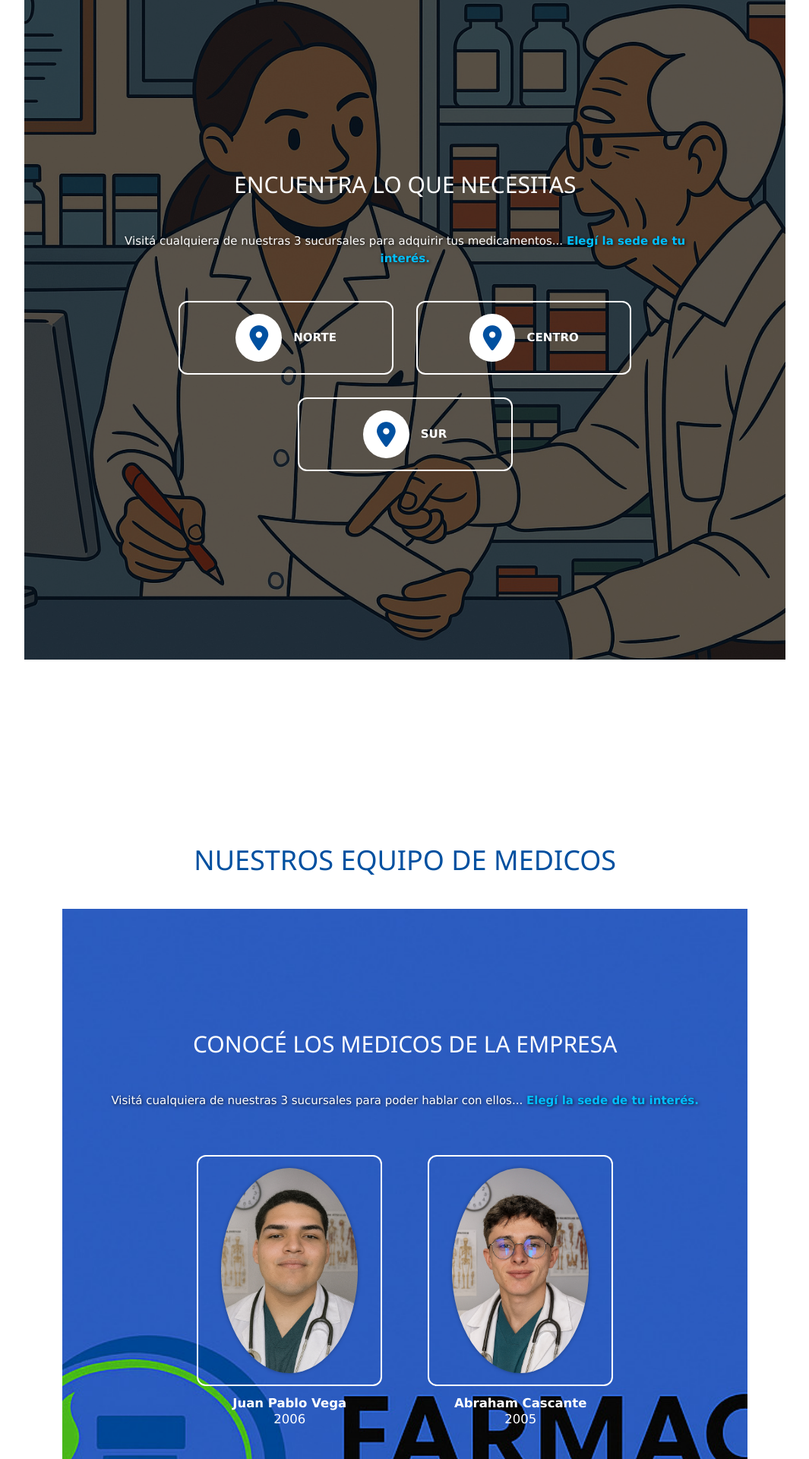
After one commit to Nacho-2010/Cliente-Servidor-Farmacia, a PHP site: page /Cliente-Servidor-Farmacia/Views/Home/quieneSomos.php in a window 1280 px wide. The commit adds this page. Shown: the part 1120-3040 px from the top of the page at 76% size, without its empty margins (190-1255 px from the left). Run offline with PHP 8.4, Linux system fonts and the light colour scheme.

Commit message:
Creacion de Quienes Somos

```diff
--- /dev/null
+++ b/Views/Home/quieneSomos.php
@@ -0,0 +1,141 @@
+<?php
+require_once $_SERVER["DOCUMENT_ROOT"] . '/Cliente-Servidor-Farmacia/Views/layout.php';
+?>
+
+<!DOCTYPE html>
+<html lang="es">
+
+<?php
+añadirCSS(); //<head> con CSS
+?>
+
+<body>
+
+  <?php
+  verheader();
+  ?>
+
+  <?php
+  sidebar();
+  ?>
+
+  <main style="margin-left: 13%">
+
+
+
+    <!-- Sección Hero -->
+    <section class="hero">
+      <div class="hero__container">
+        <div class="image-container">
+          <img src="../assets/Imagenes/quienesomos.jpg" alt="Imagen de pastillas" class="hero__image" />
+        </div>
+        <div class="hero__info">
+          <h1 class="hero__title">Tu <span>salud </span>y la de tus seres queridos es lo más importante.</h1>
+          <p class="hero__legend">¡Estamos acá cuando lo necesités!</p>
+          <div class="hero__btn">
+          </div>
+        </div>
+      </div>
+    </section>
+
+    <!-- Banner decorativo -->
+    <div class="banner">
+      <div class="banner__content"></div>
+    </div>
+
+    <!-- Ubicacion -->
+    <section class="menu">
+      <div class="menu__container">
+        <h1 class="menu__title">Nuestras Sucursales</h1>
+        <div class="menu__content">
+        <section class="booking2">
+                <div class="booking__container">
+                  <h2 class="booking__title">Encuentra lo que necesitas</h2>
+                  <p class="booking__text">
+                    Visitá cualquiera de nuestras 3 sucursales para adquirir tus medicamentos... <span>Elegí la sede de tu
+                      interés.</span>
+                  </p>
+                  <div class="booking__places">
+                    <button class="btn btn__place"><i class="fa-solid fa-location-dot"></i> Norte</button>
+                    <button class="btn btn__place"><i class="fa-solid fa-location-dot"></i> Centro</button>
+                    <button class="btn btn__place"><i class="fa-solid fa-location-dot"></i> Sur</button>
+                  </div>
+                </div>
+              </section>
+        </div>
+         <!-- Nuestro equipo -->
+        <section class="menu">
+          <div class="menu__container">
+            <h1 class="menu__title">Nuestros Equipo de Medicos</h1>
+            <div class="menu__content">
+            <section class="booking3">
+                    <div class="booking__container">
+                      <h2 class="booking__title">Conocé los medicos de la empresa</h2>
+                      <p class="booking__text">
+                        Visitá cualquiera de nuestras 3 sucursales para poder hablar con ellos... <span>Elegí la sede de tu
+                          interés.</span>
+                      </p>
+                      <div class="booking__places2">
+                        <div class="btn-wrapper">
+                            <button class="btn btn__placeD foto-btn">
+                              <img src="../assets/Imagenes/JuanPa.jpg" alt="Foto" class="foto-persona">
+                            </button>
+                            <div class="btn-label">
+                              <strong>Juan Pablo Vega</strong><br>
+                              2006
+                            </div>
+                        </div>
+                        <div class="btn-wrapper">
+                            <button class="btn btn__placeD foto-btn">
+                              <img src="../assets/Imagenes/Abraham.jpg" alt="Foto" class="foto-persona">
+                            </button>
+                            <div class="btn-label">
+                              <strong>Abraham Cascante</strong><br>
+                              2005
+                            </div>
+                        </div>
+                        <div class="btn-wrapper">
+                            <button class="btn btn__placeD foto-btn">
+                              <img src="../assets/Imagenes/JoseDavid.jpg" alt="Foto" class="foto-persona">
+                            </button>
+                            <div class="btn-label">
+                              <strong>Jose David Vargas</strong><br>
+                              2005
+                            </div>
+                        </div>
+                        <div class="btn-wrapper">
+                            <button class="btn btn__placeD foto-btn">
+                              <img src="../assets/Imagenes/Nacho.jpg" alt="Foto" class="foto-persona">
+                            </button>
+                            <div class="btn-label">
+                              <strong>Nacho Aguilar</strong><br>
+                              2006
+                            </div>
+                        </div>
+                       <div class="btn-wrapper">
+                            <button class="btn btn__placeD foto-btn">
+                              <img src="../assets/Imagenes/Josue.jpg" alt="Foto" class="foto-persona">
+                            </button>
+                            <div class="btn-label">
+                              <strong>Josue Navarro</strong><br>
+                              1998
+                            </div>
+                        </div>
+                      </div>
+                    </div>
+              </section>
+          </div>
+  </main>
+
+  <?php
+
+  verfooter();
+  ?>
+
+  <?php
+  añadirScripts(); // Todos los scripts JS
+  ?>
+
+</body>
+
+</html>
--- a/Views/assets/Estilos/principal.css
+++ b/Views/assets/Estilos/principal.css
@@ -540,7 +540,43 @@ h3 {
   align-items: center;
 }
 
+.booking2 {
+  background-image: url(../Imagenes/personas.jpg);
+  background-repeat: no-repeat;
+  background-position: center top;
+  background-size: cover;
+  position: relative;
+  min-height: 60rem;
+  padding: 10rem 0;
+  display: flex;
+  justify-content: center;
+  align-items: center;
+}
+
+.booking3 {
+  background-image: url(../Imagenes/fondo.jpg);
+  background-repeat: no-repeat;
+  background-position: center top;
+  background-size: cover;
+  position: relative;
+  min-height: 60rem;
+  padding: 10rem 0;
+  display: flex;
+  justify-content: center;
+  align-items: center;
+}
 .booking::before {
+  content: "";
+  position: absolute;
+  top: 0;
+  right: 0;
+  bottom: 0;
+  left: 0;
+  z-index: 1;
+  background-color: rgba(0, 0, 0, 0.65);
+}
+
+.booking2::before {
   content: "";
   position: absolute;
   top: 0;
@@ -578,6 +614,21 @@ h3 {
   text-shadow: 1px 1px 4px rgba(0, 0, 0, 0.8);
 }
 
+.booking__places {
+  display: flex;
+  justify-content: center;
+  gap: 2rem;
+  flex-wrap: wrap;
+  margin-top: 3rem;
+}
+
+.booking__places2 {
+  display: flex;
+  justify-content: center;
+  gap: 2rem;
+  flex-wrap: wrap;
+  margin-top: 3rem;
+}
 .btn__place {
   text-transform: uppercase;
   display: inline-flex;
@@ -593,10 +644,26 @@ h3 {
   transition: background-color 0.3s ease, color 0.3s ease;
 }
 
+.btn__placeD {
+  text-transform: uppercase;
+  display: inline-flex;
+  align-items: center;
+  justify-content: center;
+  width: 16.6rem;
+  padding: 10rem 3rem;
+  border: 2px solid #fff;
+  color: #fff;
+  background-color: transparent;
+  font-weight: 600;
+  border-radius: 0.8rem;
+  transition: background-color 0.3s ease, color 0.3s ease;
+}
+
 .btn__place:hover {
   background-color: rgba(255, 255, 255, 0.15); /* Fondo blanco translúcido */
   color: #00bfff; /* O el color que uses como primario */
 }
+
 
 .fa-location-dot {
   margin-right: 1rem;
@@ -1290,3 +1357,33 @@ label {
 .btn-registrar:hover {
   background-color: #218838;
 }
+
+/* DOCTORES  */
+.btn-wrapper {
+  text-align: center;
+  margin: 1rem;
+}
+
+.btn-label {
+  margin-top: 0.8rem;
+  font-size: 1.1rem;
+  color: #fff;
+  line-height: 1.4rem;
+}
+
+.btn-wrapper img {
+  object-fit: cover;
+  box-shadow: 0 0 5px rgba(0, 0, 0, 0.3);
+}
+
+.foto-btn {
+  padding: 1rem;
+  width: 14rem;
+}
+
+.foto-persona {
+  width: 180px;
+  border-radius: 50%;
+  display: block;
+  margin: 0 auto;
+}
--- a/Views/layout.php
+++ b/Views/layout.php
@@ -57,8 +57,8 @@ function verheader()
       <nav class="header__nav">
         <ul class="header__nav-links">
           <li><a href="../Home/principal.php" class="header__nav-link">Inicio</a></li>
-          <li><a href="#" class="header__nav-link">Productos</a></li>
-          <li><a href="#" class="header__nav-link">Quiénes somos</a></li>
+          <li><a href="" class="header__nav-link">Productos</a></li>
+          <li><a href="../Home/quieneSomos.php" class="header__nav-link">Quiénes somos</a></li>
           <li><a href="#" class="header__nav-link">Pide en línea</a></li>
           <li><a href="#" class="header__nav-link">Contacto</a></li>
         </ul>
```
Also changed, not shown: Views/assets/Imagenes/Abraham.jpg (added), Views/assets/Imagenes/JoseDavid.jpg (added), Views/assets/Imagenes/JuanPa.jpg (added), Views/assets/Imagenes/Nacho.jpg (added), Views/assets/Imagenes/fondo.jpg (added), Views/assets/Imagenes/personas.jpg (added), Views/assets/Imagenes/quienesomos.jpg (added).
